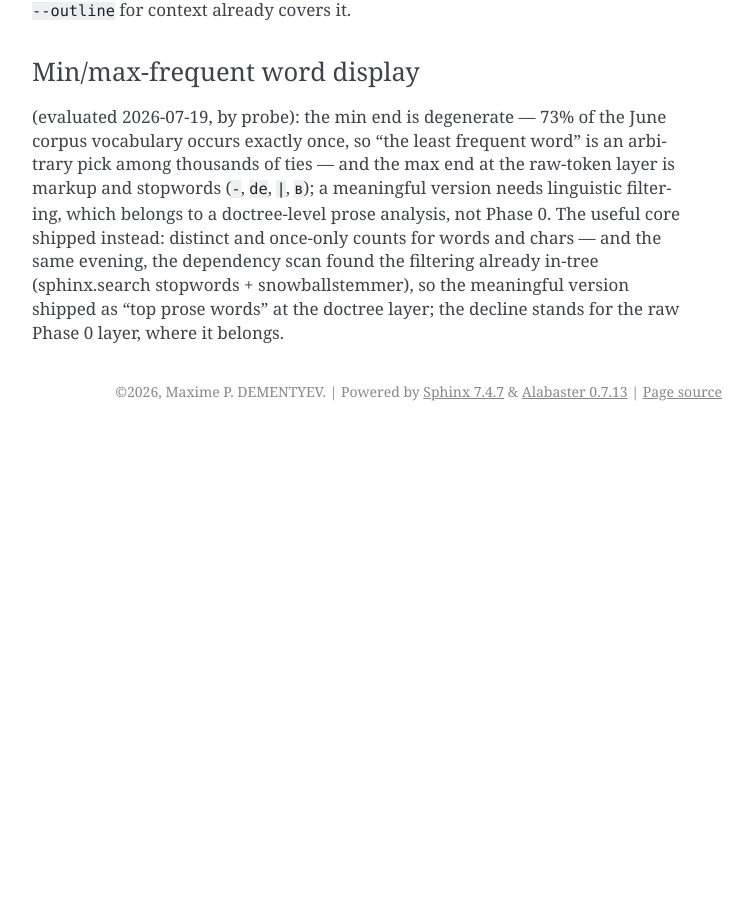
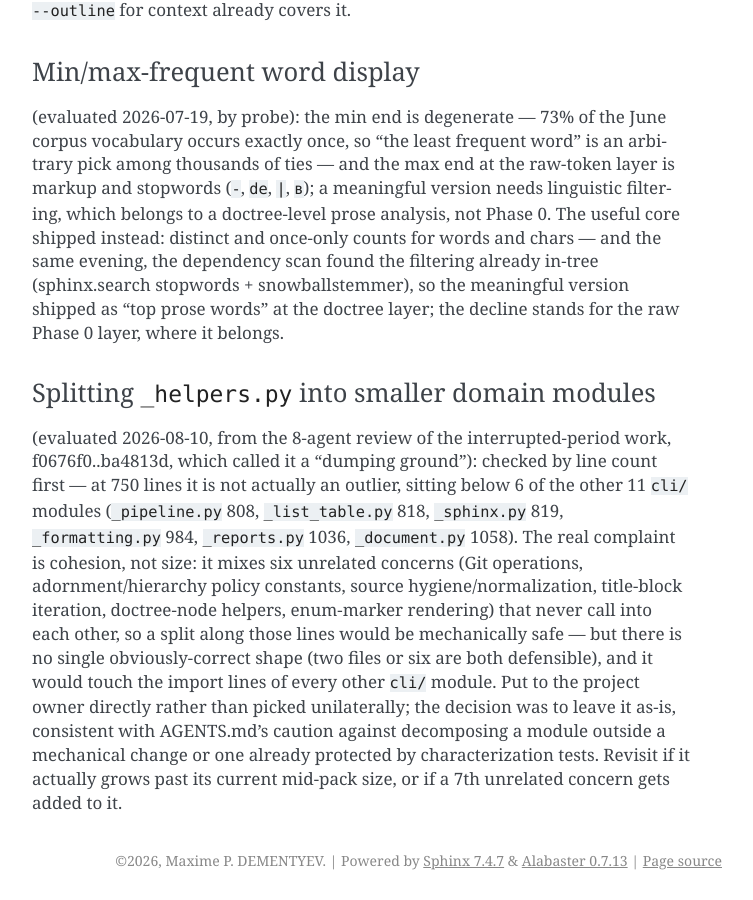
Before and after one commit to dememax/check_rst, a Sphinx documentation site: the page built from docs/roadmap.rst, in a window 1280 px wide and 900 px high, scrolled down 35844 px. Shown: the whole window, without its empty margins (388-1141 px from the left). Built offline with Sphinx 7.4.7, drawn with Linux system fonts in a browser that asks for light colours; before the commit the page ends 36275 px from its top, so only the background shows below that; some of the changed text lies outside the part shown.

Commit message:
docs(roadmap): record the decision to leave _helpers.py as-is
Last item from the 8-agent review of the interrupted-period work
(f0676f0..ba4813d): "_helpers.py has become a dumping ground —
consider splitting." Evaluated before touching anything, since a
module split is a materially different kind of change from the five
review items already fixed (2acdf03, 2a6e2ae, c4319ed, 685f31d,
78e2b8b) — much larger blast radius (every cli/ module's imports),
and AGENTS.md explicitly cautions against decomposing a module outside
a mechanical change or one already protected by characterization
tests.

Findings: at 750 lines it is not actually a size outlier — smaller
than 6 of the other 11 cli/ modules. The real complaint is cohesion:
six genuinely unrelated concerns (Git operations, adornment/hierarchy
policy, source hygiene/normalization, title-block iteration,
doctree-node helpers, enum-marker rendering) that never call into each
other, mechanically safe to split, but with no single obviously-correct
shape.

Put to the project owner directly (two files? six? none?) rather than
picked unilaterally. Decision: leave it as-is for now. Recorded here,
in the existing "Declined, with reasons" section, rather than only in
session-local todo-list history, so the reasoning survives past this
conversation.

Validated via this project's own three-step RST loop (AGENTS.md):
check --skip-fixable, fix --fast (0 files changed — already correct),
check again (0 errors; only pre-existing, unrelated warnings). Phase
2/3 confirmed separately with Sphinx available: 0 errors, 11
pre-existing warnings, clean build.

Co-Authored-By: Claude Sonnet 5 <noreply@anthropic.com>

```diff
--- a/docs/roadmap.rst
+++ b/docs/roadmap.rst
@@ -1727,3 +1727,26 @@ for words and chars — and the same evening, the dependency scan found the
 filtering already in-tree (sphinx.search stopwords + snowballstemmer), so the
 meaningful version shipped as "top prose words" at the doctree layer; the
 decline stands for the raw Phase 0 layer, where it belongs.
+
+=======================================================
+Splitting ``_helpers.py`` into smaller domain modules
+=======================================================
+
+(evaluated 2026-08-10, from the 8-agent review of the interrupted-period
+work, f0676f0..ba4813d, which called it a "dumping ground"): checked by
+line count first — at 750 lines it is not actually an outlier, sitting
+below 6 of the other 11 ``cli/`` modules (``_pipeline.py`` 808,
+``_list_table.py`` 818, ``_sphinx.py`` 819, ``_formatting.py`` 984,
+``_reports.py`` 1036, ``_document.py`` 1058).  The real complaint is
+cohesion, not size: it mixes six unrelated concerns (Git operations,
+adornment/hierarchy policy constants, source hygiene/normalization,
+title-block iteration, doctree-node helpers, enum-marker rendering)
+that never call into each other, so a split along those lines would be
+mechanically safe — but there is no single obviously-correct shape (two
+files or six are both defensible), and it would touch the import lines
+of every other ``cli/`` module.  Put to the project owner directly
+rather than picked unilaterally; the decision was to leave it as-is,
+consistent with AGENTS.md's caution against decomposing a module
+outside a mechanical change or one already protected by characterization
+tests.  Revisit if it actually grows past its current mid-pack size, or
+if a 7th unrelated concern gets added to it.
```
